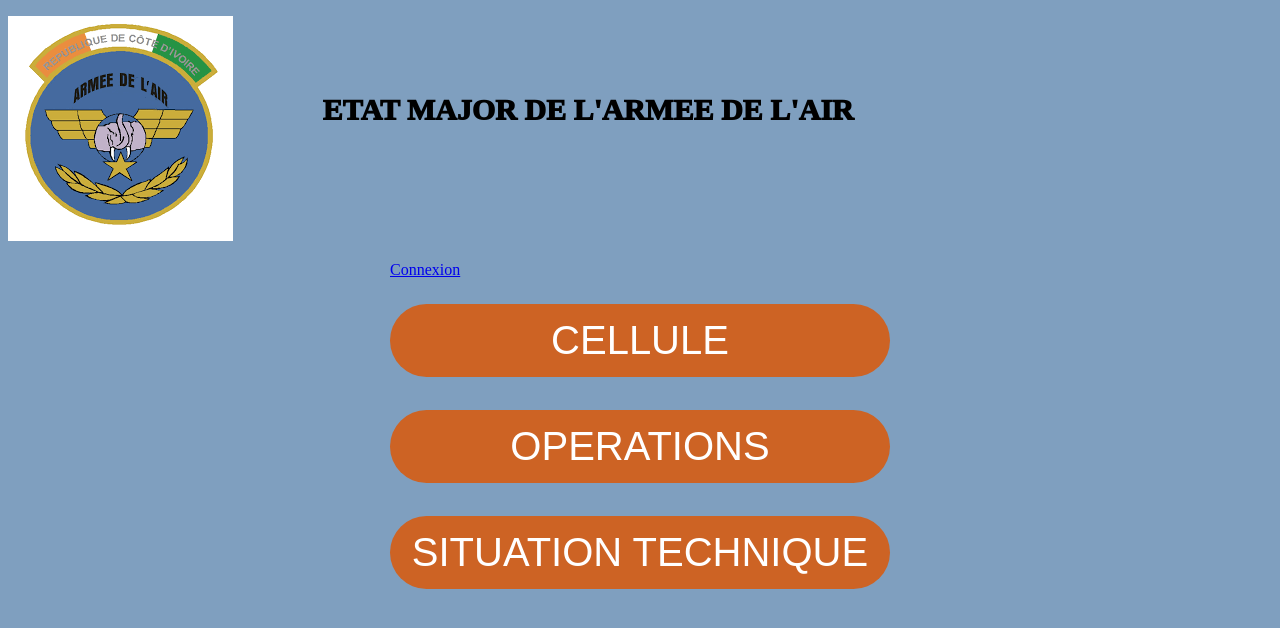
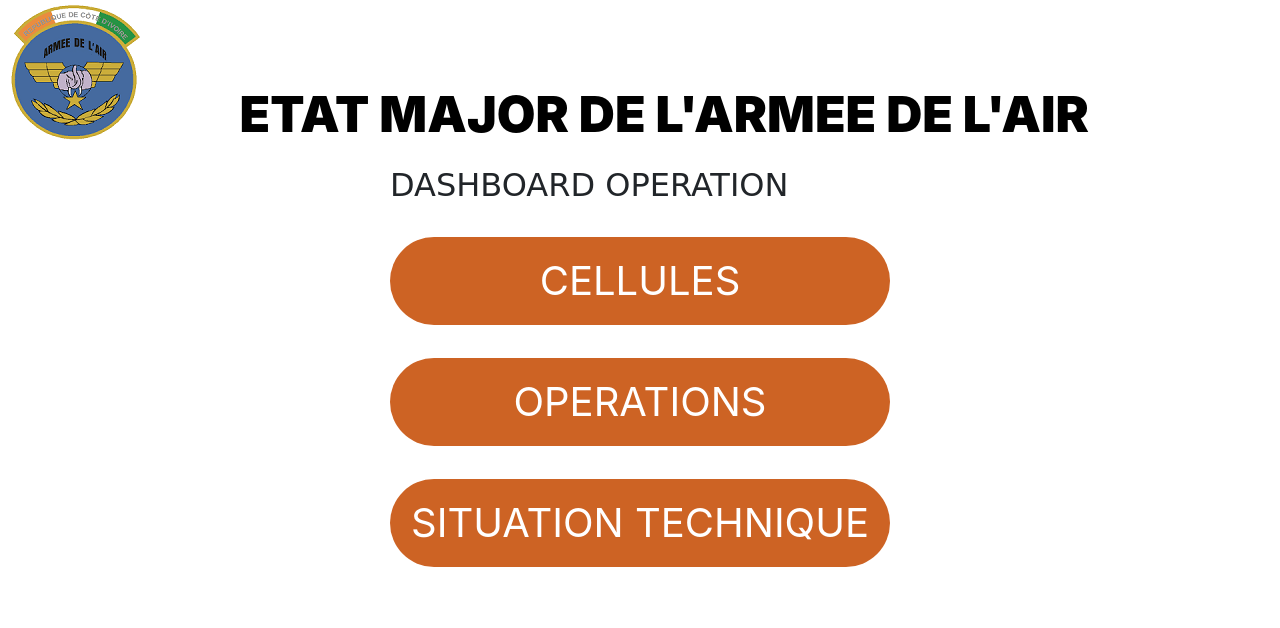
Before and after one commit to joel5065/Operation, a Django app: template src/mainApp/templates/mainApp/dashboard.html in a window 1280 px wide. Shown: the top 628 px of the page. Run offline with Django 4.2, Linux system fonts and the light colour scheme; the template is opened without the code that fills it, so the values that code supplies are empty.

Commit message:
firt this morning

```diff
--- a/src/OperationAA/static/css/style.css
+++ b/src/OperationAA/static/css/style.css
@@ -1,7 +1,4 @@
-body{
-    /*background: #67BE4B;*/
-   background: rgba(0, 64, 128, 0.5);
-}
+
 #container{
     width:500px;
     margin:0 auto;
@@ -10,7 +7,7 @@
 #titre{
 position: absolute;
 color: black;
-font-size: 30px;
+font-size: 50px;
 margin-top:6%;
 margin-left:7%;
 font-weight: 1000;
@@ -50,7 +47,7 @@
     width: 100%;
 }
 input[type=submit]:hover {
-    background-color: white;
+    background-color: rgb(235, 44, 37);
     color: #53af57;
     border: 1px solid #53af57;
 }
@@ -69,5 +66,81 @@
 #erreur{
    color: red;
    font-size: 20px;
+   font-weight: 1000;
+}
 
+
+/*    Deuxieme partie du CSS*/
+
+
+
+page-header {
+    background-color: #4ec200;
+    margin-top: 0;
+    margin-bottom: 40px;
+    padding: 20px 20px 20px 40px;
 }
+
+.page-header h1,
+.page-header h1 a,
+.page-header h1 a:visited,
+.page-header h1 a:active {
+    color: #ffffff;
+    font-size: 36pt;
+    text-decoration: none;
+}
+
+h1,
+h2,
+h3,
+h4 {
+    font-family: 'Lobster', cursive;
+}
+
+.date {
+    color: #828282;
+}
+
+.save {
+    float: right;
+}
+
+.post-form textarea,
+.post-form input {
+    width: 100%;
+}
+
+.top-menu,
+.top-menu:hover,
+.top-menu:visited {
+    color: #ffffff;
+    float: right;
+    font-size: 26pt;
+    margin-right: 20px;
+}
+
+.post {
+    margin-bottom: 70px;
+}
+
+.post h2 a,
+.post h2 a:visited {
+    color: #000000;
+}
+
+.post > .date,
+.post > .actions {
+    float: right;
+}
+
+.btn-default,
+.btn-default:visited {
+    color: #C25100;
+    background: none;
+    border-color: #C25100;
+}
+
+.btn-default:hover {
+    color: #FFFFFF;
+    background-color: #C25100;
+}
--- a/src/OperationAA/templates/OperationAA/base.html
+++ b/src/OperationAA/templates/OperationAA/base.html
@@ -1,3 +1,4 @@
+
 {% load static %}
 
 <!DOCTYPE html PUBLIC "-//W3C//DTD XHTML 1.0 Strict//EN"
@@ -5,16 +6,16 @@
 <html xmlns="http://www.w3.org/1999/xhtml">
 <head>
   <meta http-equiv="content-type" content="text/html; charset=UTF-8" />
-  <link rel="stylesheet" href="{% static 'css/style.css' %}" media="screen" type="text/css" />
+  <link rel="stylesheet" href="{% static 'css/style.css' %}"" media="screen" />
+  <link rel="canonical" href="https://getbootstrap.com/docs/5.2/examples/album/">
+  <link rel="stylesheet" href="https://cdn.jsdelivr.net/npm/bootstrap@4.5.3/dist/css/bootstrap.min.css" integrity="sha384-TX8t27EcRE3e/ihU7zmQxVncDAy5uIKz4rEkgIXeMed4M0jlfIDPvg6uqKI2xXr2" crossorigin="anonymous">
   <title>{%block title%}Operation armee de l'Air de Cote d'Ivoire{% endblock%}</title>
 </head>
 <body>
 <div>
-      <p> <img src="{% static 'images/logArmeeAir.png'%}"/> <H id="titre"> ETAT MAJOR DE L'ARMEE DE L'AIR </H> </p>
+      <p> <img src="{% static 'images/logoArmeeDeAir.png'%}"/> <H id="titre"> ETAT MAJOR DE L'ARMEE DE L'AIR </H> </p>
 </div>
    {% block content %}
-
-
 
    {% endblock %}
 </body>
--- a/src/OperationAA/views.py
+++ b/src/OperationAA/views.py
@@ -14,6 +14,6 @@
             if password != 'Joel@2019' or username != 'joel':
                 return render(request,'login.html',{'error': error})
             else:
-                redirect('dashboard')
+                return redirect('dashboard')
     else:
         return render(request,'login.html')
--- a/src/mainApp/templates/mainApp/dashboard.html
+++ b/src/mainApp/templates/mainApp/dashboard.html
@@ -4,18 +4,13 @@
 {% block content%}
 
         <div id="container">
-        {% if user.is_authenticated %}
-        <h1>Bienvenue, {{user.username}}</h1>
-       <a href="{% url 'logout'%}">Deconnexion</a>
-        {% else %}
-      <a href="{% url 'login'%}">Connexion</a>
 
-       {%endif%}
+        <h2>DASHBOARD OPERATION</h2>
 
-
-                <input type="button" id='cellule' value='CELLULE' >
+                <input type="button" id='cellule' value='CELLULES' >
                 <input type="button" id='cellule' value='OPERATIONS' >
                 <input type="button" id='cellule' value='SITUATION TECHNIQUE' >
 
         </div>
+
 {%endblock%}
--- a/src/mainApp/urls.py
+++ b/src/mainApp/urls.py
@@ -6,6 +6,6 @@
 
 urlpatterns = [
 
-        path('dashboard', dashboard, name="dashboard"),
+        path('', dashboard, name="dashboard"),
 
 ]
```
Also changed, not shown: src/OperationAA/templates/login.html (+5 -4 lines), src/OperationAA/static/images/logArmeeAir.png (deleted), src/OperationAA/static/images/logoArmeeDeAir.png (added).
